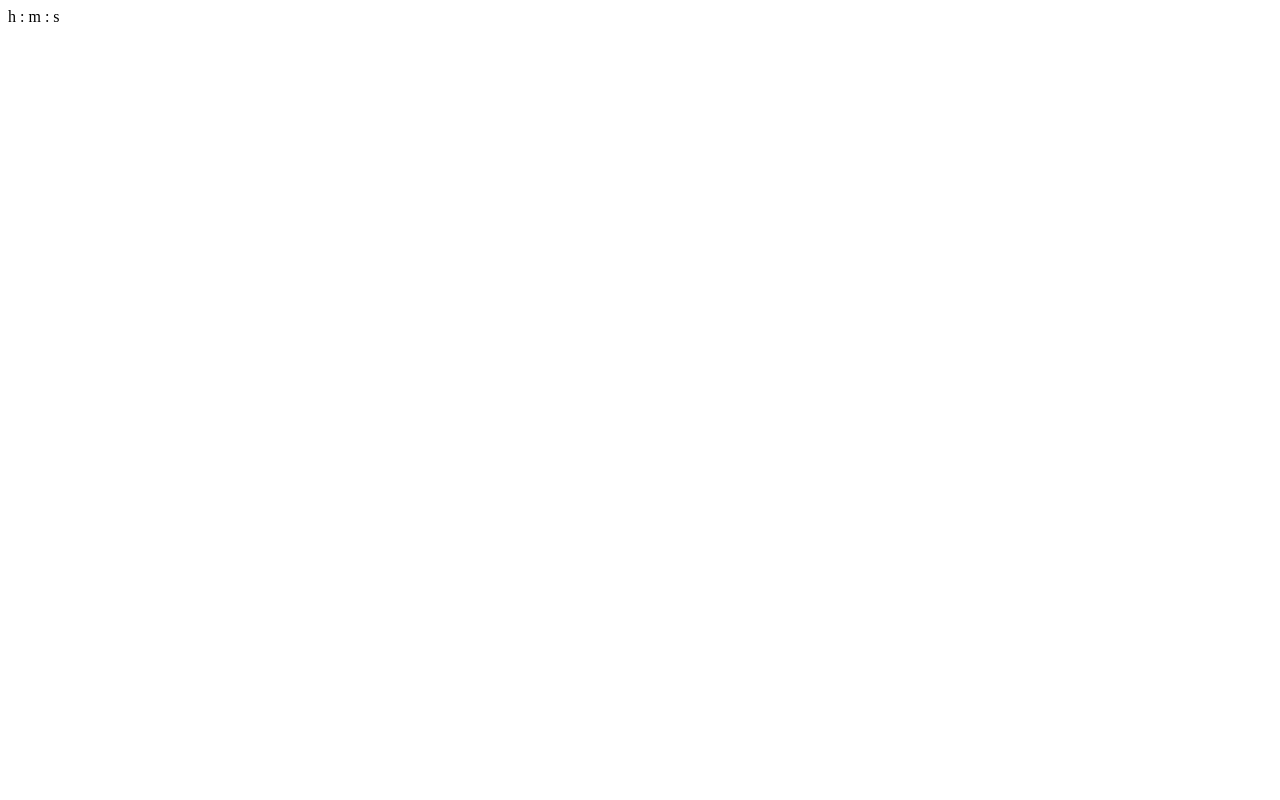
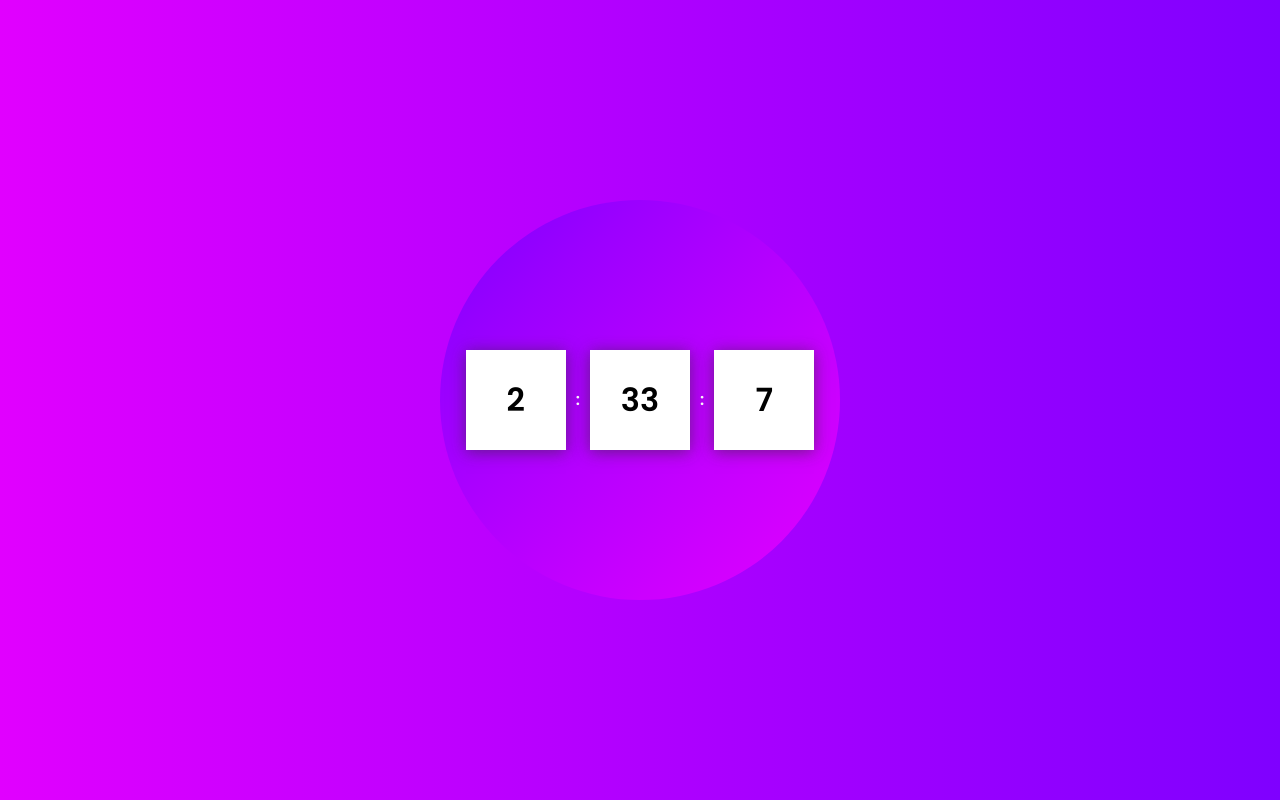
Before and after one commit to PatricioOsorio/digital-clock, a plain HTML site: page index.html in a window 1280 px wide. Drawn offline with Linux system fonts and the light colour scheme; the site is published under a folder, as on GitHub Pages, so addresses that start at the root find nothing.

Commit message:
corregir href

```diff
--- a/index.html
+++ b/index.html
@@ -5,15 +5,15 @@
     <meta http-equiv="X-UA-Compatible" content="IE=edge" />
     <meta name="viewport" content="width=device-width, initial-scale=1.0" />
     <title>Digital clock</title>
-    <link rel="stylesheet" href="/styles/normalize-8.0.1-min.css" />
-    <link rel="stylesheet" href="/styles/main.css" />
+    <link rel="stylesheet" href="styles/normalize-8.0.1-min.css" />
+    <link rel="stylesheet" href="styles/main.css" />
     <link rel="preconnect" href="https://fonts.googleapis.com" />
     <link rel="preconnect" href="https://fonts.gstatic.com" crossorigin />
     <link
       href="https://fonts.googleapis.com/css2?family=Poppins:wght@400;600&display=swap"
       rel="stylesheet"
     />
-    <script src="/scripts/main.js" type="module"></script>
+    <script src="scripts/main.js" type="module"></script>
   </head>
   <body>
     <div class="circle">
```
